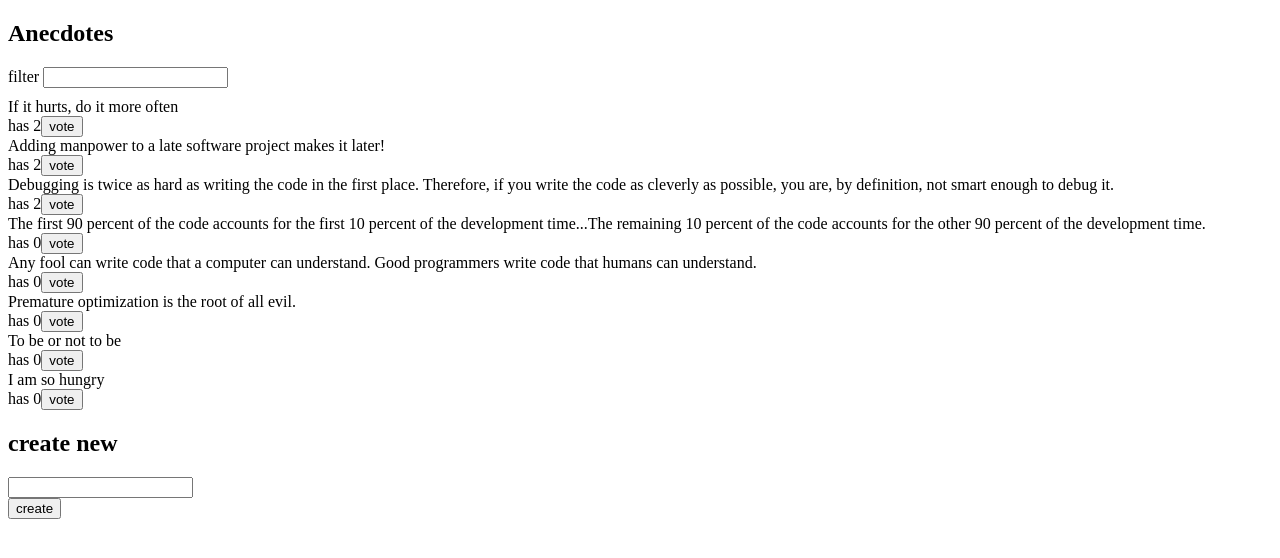
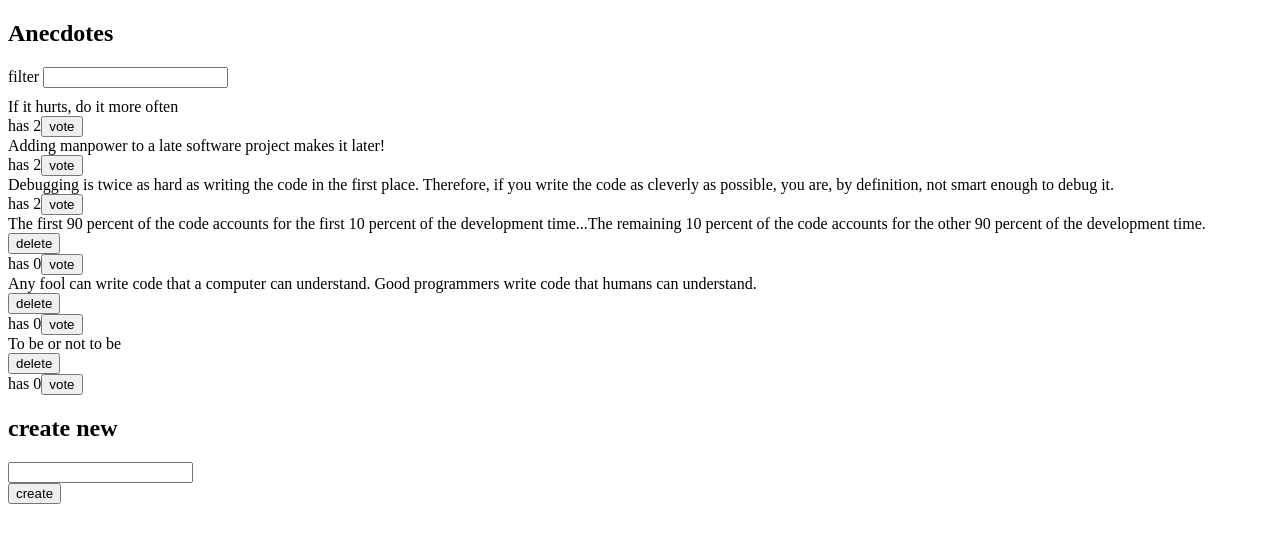
Before and after one commit to Tristan-Kainama/fullstackopen-part6, a React (Vite) app in the folder anecdotes/: page / in a window 1280 px wide. Shown: the top 558 px of the page. Built offline with nearby package versions, Linux system fonts and the light colour scheme; data requests are answered from the project's data file.

Commit message:
Finished exercise 12

```diff
--- a/anecdotes/db.json
+++ b/anecdotes/db.json
@@ -21,11 +21,6 @@
       "votes": 0
     },
     {
-      "content": "Premature optimization is the root of all evil.",
-      "id": "25170",
-      "votes": 0
-    },
-    {
       "content": "Debugging is twice as hard as writing the code in the first place. Therefore, if you write the code as cleverly as possible, you are, by definition, not smart enough to debug it.",
       "id": "98312",
       "votes": 2
@@ -34,11 +29,6 @@
       "content": "To be or not to be",
       "votes": 0,
       "id": "nchA_Y54njA"
-    },
-    {
-      "content": "I am so hungry",
-      "votes": 0,
-      "id": "rPJQCxVdSYE"
     }
   ],
   "$schema": "./node_modules/json-server/schema.json"
--- a/anecdotes/src/components/AnecdoteList.jsx
+++ b/anecdotes/src/components/AnecdoteList.jsx
@@ -2,7 +2,7 @@ import { useAnecdotes, useAnecdotesActions, useNotificationActions } from '../st
 
 const AnecdoteList = () => {
     const anecdotes = useAnecdotes()
-    const { voteAction } = useAnecdotesActions()
+    const { voteAction, removeAction } = useAnecdotesActions()
     const { setMessage } = useNotificationActions()
 
     const vote = (anecdote) => {
@@ -13,11 +13,22 @@ const AnecdoteList = () => {
         }, 5000)
     }
 
+    const remove = (anecdote) => {
+        removeAction(anecdote.id)
+        setMessage(`You deleted '${anecdote.content}'`)
+        setTimeout(() => {
+            setMessage('')
+        }, 5000)
+    }
+
     return (
     <div>
         {anecdotes.toSorted((a, b) => b.votes - a.votes).map((anecdote) => (
             <div key={anecdote.id}>
-                <div>{anecdote.content}</div>
+                <div>
+                    {anecdote.content}
+                    <button style={{ display: anecdote.votes === 0 ? 'block' : 'none'}} onClick={() => remove(anecdote)}>delete</button>
+                </div>
                 <div>
                 has {anecdote.votes}
                 <button onClick={() => vote(anecdote)}>vote</button>
--- a/anecdotes/src/services/anecdotes.js
+++ b/anecdotes/src/services/anecdotes.js
@@ -40,4 +40,16 @@ const update = async (id, anecdote) => {
     return await response.json()
 }
 
-export default { getAll, addNew, update }
+const remove = async (id) => {
+    const response = await fetch(`${baseUrl}/${id}`, {
+        method: 'DELETE'
+    })
+
+    if (!response.ok) {
+        throw new Error('Failed to remove anecdote')
+    }
+
+    return await response.json()
+}
+
+export default { getAll, addNew, update, remove }
--- a/anecdotes/src/store.js
+++ b/anecdotes/src/store.js
@@ -29,6 +29,12 @@ const useAnecdoteStore = create((set, get) => ({
       set(state => ({
         anecdotes: state.anecdotes.map(a => a.id === id ? updated : a)
       }))
+    },
+    removeAction: async (id) => {
+      await anecdoteService.remove(id)
+      set(state => ({
+        anecdotes: state.anecdotes.filter(a => a.id !== id)
+      }))
     }
   }
 }))
```
